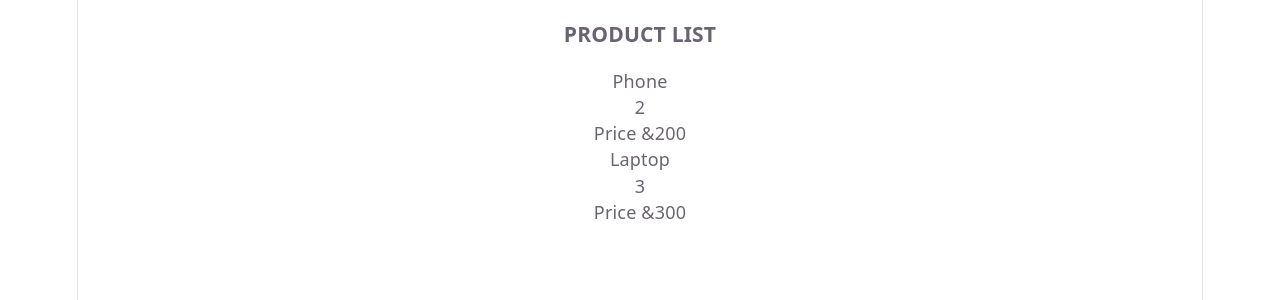
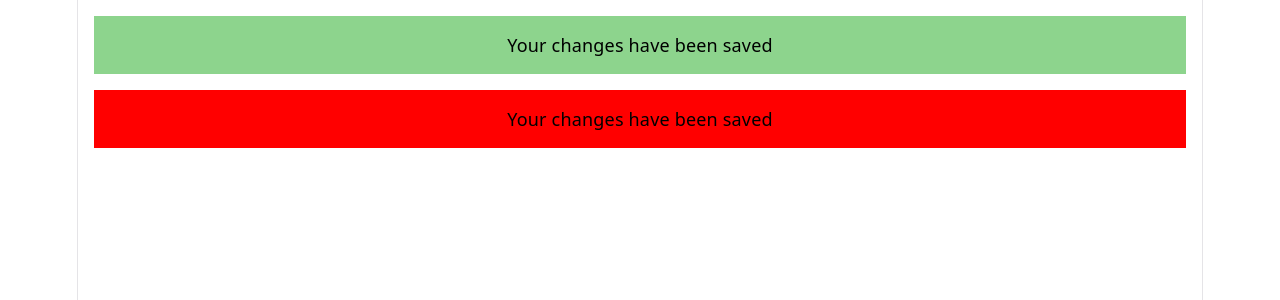
Before and after one commit to mikyllasd/REACT_19, a React (Vite) app in the folder react19/: page / in a window 1280 px wide. Shown: the top 300 px of the page. Built offline with nearby package versions, Linux system fonts and the light colour scheme.

Commit message:
Styling React Components

```diff
--- /dev/null
+++ b/react19/src/Alert.css
@@ -0,0 +1,13 @@
+.alert {
+    color: black;
+    margin: 16px;
+    padding: 16px;
+}
+
+.success{
+    background-color: rgb(141, 212, 141) ;
+}
+
+.error{
+    background-color: red;
+}
--- /dev/null
+++ b/react19/src/Alert.jsx
@@ -0,0 +1,9 @@
+import './Alert.css'
+
+export const Alert = ({children, type = "success"}) => {
+    return(
+        <div className = {`alert ${type}`}>
+            {children}
+        </div>
+    )
+}
--- a/react19/src/App.jsx
+++ b/react19/src/App.jsx
@@ -9,13 +9,15 @@ import {Product} from './Product'
 import {Greeting} from './Greeting'
 import {UserDetails} from './UserDetails'
 import {ProductList} from './ProductList'
+import {Alert} from './Alert'
 import './App.css'
 
 function App() {
   return (
     <div>
-
-      <ProductList />
+      <Alert>Your changes have been saved</Alert>
+      <Alert type = "error">Your changes have been saved</Alert>
+      {/* <ProductList /> */}
       {/* <UserDetails name="Bruce Wayne"
       isOnline={true}
       isPremium={true}
--- a/react19/src/ProductList.jsx
+++ b/react19/src/ProductList.jsx
@@ -1,33 +1,87 @@
 export const ProductList = () => {
     const products = [{
-        id: 1,
+        id:1,
         name: "Laptop",
-        price: 100,
-    },{
-         id: 2,
-        name: "Phone",
-        price: 200,
-    },{
-         id: 3,
-        name: "Laptop",
-        price: 300,
+    }, {
+        id:2,
+        name: "Tablet",
+    }, {
+        id:3,
+        name: "Phone"
     }]
-
-    const productElements = products.filter((product)=>{
-        return product.price > 150}).map((product)=>{
-                    return(
-                  <div key ={product.id}>
-                    <p>{product.name}</p>
-                    <p>{product.id}</p>
-                    <p>Price &{product.price}</p>
-                  </div>
-                    )
-                })
 
     return (
         <div>
-            <h3>PRODUCT LIST</h3>
-            {productElements}
+            <h1>PRODUCT LIST</h1>
+            {products.map((product)=>{
+                return(
+                    <div key={product.id}>
+                        <h2>{product.name}</h2>
+                        <p>{product.id}</p>
+                    </div>
+                )
+            })}
         </div>
     )
 }
+
+
+
+
+
+
+
+
+
+
+
+
+
+
+
+
+
+
+
+
+
+
+
+
+
+
+
+
+// export const ProductList = () => {
+//     const products = [{
+//         id: 1,
+//         name: "Laptop",
+//         price: 100,
+//     },{
+//          id: 2,
+//         name: "Phone",
+//         price: 200,
+//     },{
+//          id: 3,
+//         name: "Laptop",
+//         price: 300,
+//     }]
+
+//     const productElements = products.filter((product)=>{
+//         return product.price > 150}).map((product)=>{
+//                     return(
+//                   <div key ={product.id}>
+//                     <p>{product.name}</p>
+//                     <p>{product.id}</p>
+//                     <p>Price &{product.price}</p>
+//                   </div>
+//                     )
+//                 })
+
+//     return (
+//         <div>
+//             <h3>PRODUCT LIST</h3>
+//             {productElements}
+//         </div>
+//     )
+// }
```
